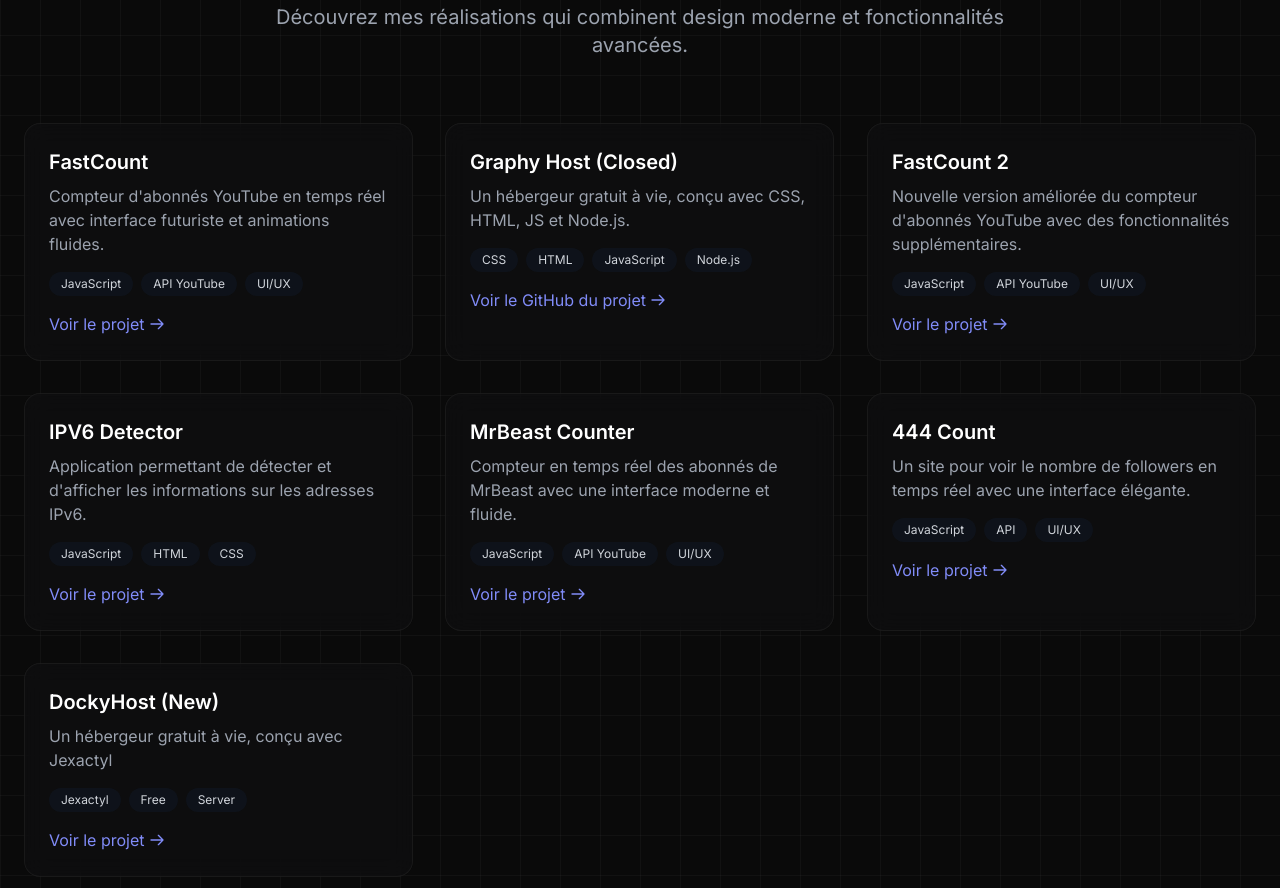
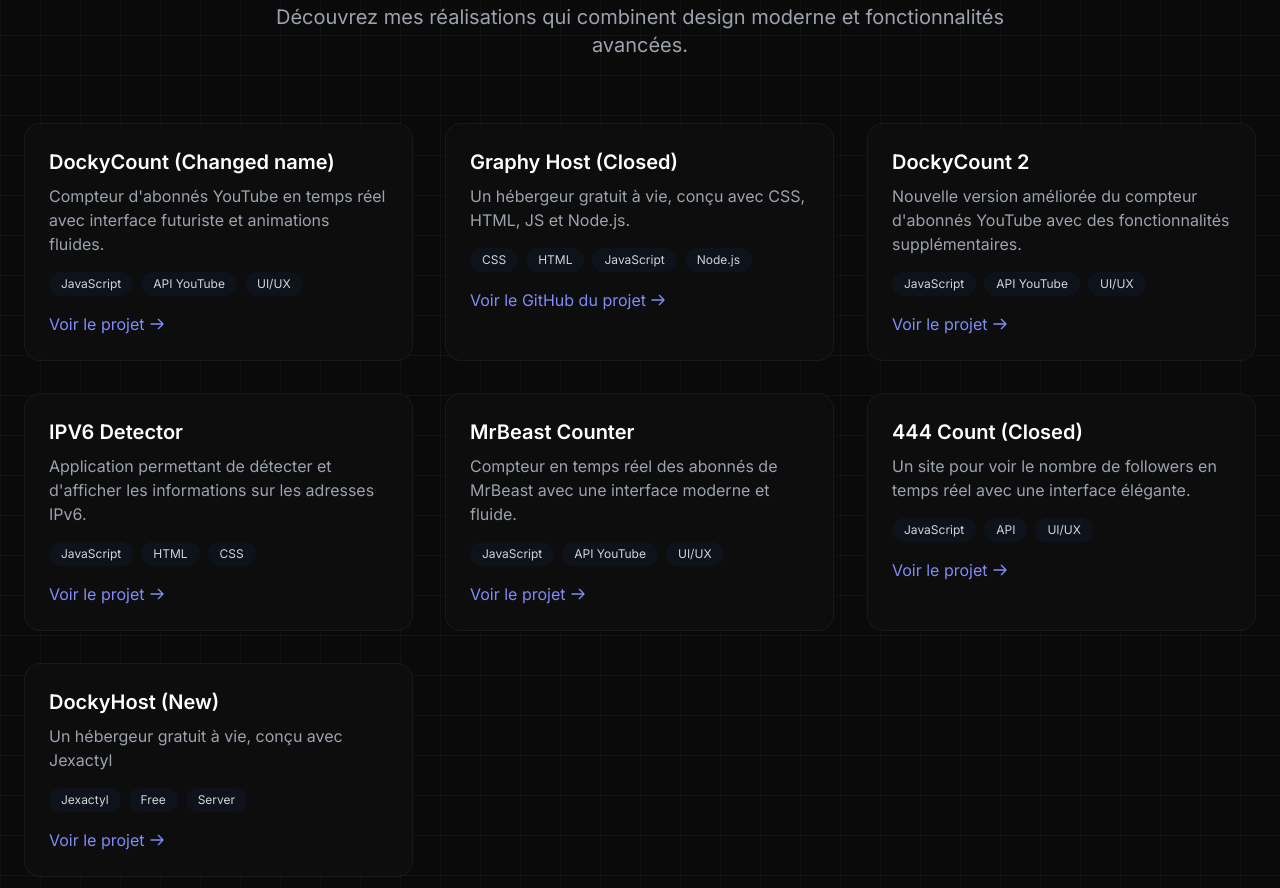
Before and after one commit to GraphStats/Portfolio, a plain HTML site: page index.html in a window 1280 px wide. Shown: the part 965-1853 px from the top of the page. Drawn offline with nearby package versions, Linux system fonts and the light colour scheme.

Commit message:
Update index.html

```diff
--- a/index.html
+++ b/index.html
@@ -287,7 +287,7 @@
       <div class="grid grid-cols-1 md:grid-cols-2 lg:grid-cols-3 gap-8">
         <!-- Project Card -->
         <div class="glass-card p-6 glow-effect animate-on-scroll" data-aos="fade-up" data-aos-delay="200">
-          <h3 class="text-xl font-semibold mb-2 text-white">FastCount</h3>
+          <h3 class="text-xl font-semibold mb-2 text-white">DockyCount (Changed name)</h3>
           <p class="text-gray-400 mb-4">Compteur d'abonnés YouTube en temps réel avec interface futuriste et animations fluides.</p>
           <div class="flex flex-wrap gap-2 mb-4">
             <span class="text-xs px-3 py-1 bg-gray-900/50 rounded-full text-gray-300">JavaScript</span>
@@ -324,7 +324,7 @@
 
         <!-- Project Card -->
         <div class="glass-card p-6 glow-effect animate-on-scroll" data-aos="fade-up" data-aos-delay="600">
-          <h3 class="text-xl font-semibold mb-2 text-white">FastCount 2</h3>
+          <h3 class="text-xl font-semibold mb-2 text-white">DockyCount 2</h3>
           <p class="text-gray-400 mb-4">Nouvelle version améliorée du compteur d'abonnés YouTube avec des fonctionnalités supplémentaires.</p>
           <div class="flex flex-wrap gap-2 mb-4">
             <span class="text-xs px-3 py-1 bg-gray-900/50 rounded-full text-gray-300">JavaScript</span>
@@ -378,7 +378,7 @@
 
         <!-- Project Card -->
         <div class="glass-card p-6 glow-effect animate-on-scroll" data-aos="fade-up" data-aos-delay="1200">
-          <h3 class="text-xl font-semibold mb-2 text-white">444 Count</h3>
+          <h3 class="text-xl font-semibold mb-2 text-white">444 Count (Closed)</h3>
           <p class="text-gray-400 mb-4">Un site pour voir le nombre de followers en temps réel avec une interface élégante.</p>
           <div class="flex flex-wrap gap-2 mb-4">
             <span class="text-xs px-3 py-1 bg-gray-900/50 rounded-full text-gray-300">JavaScript</span>
```
